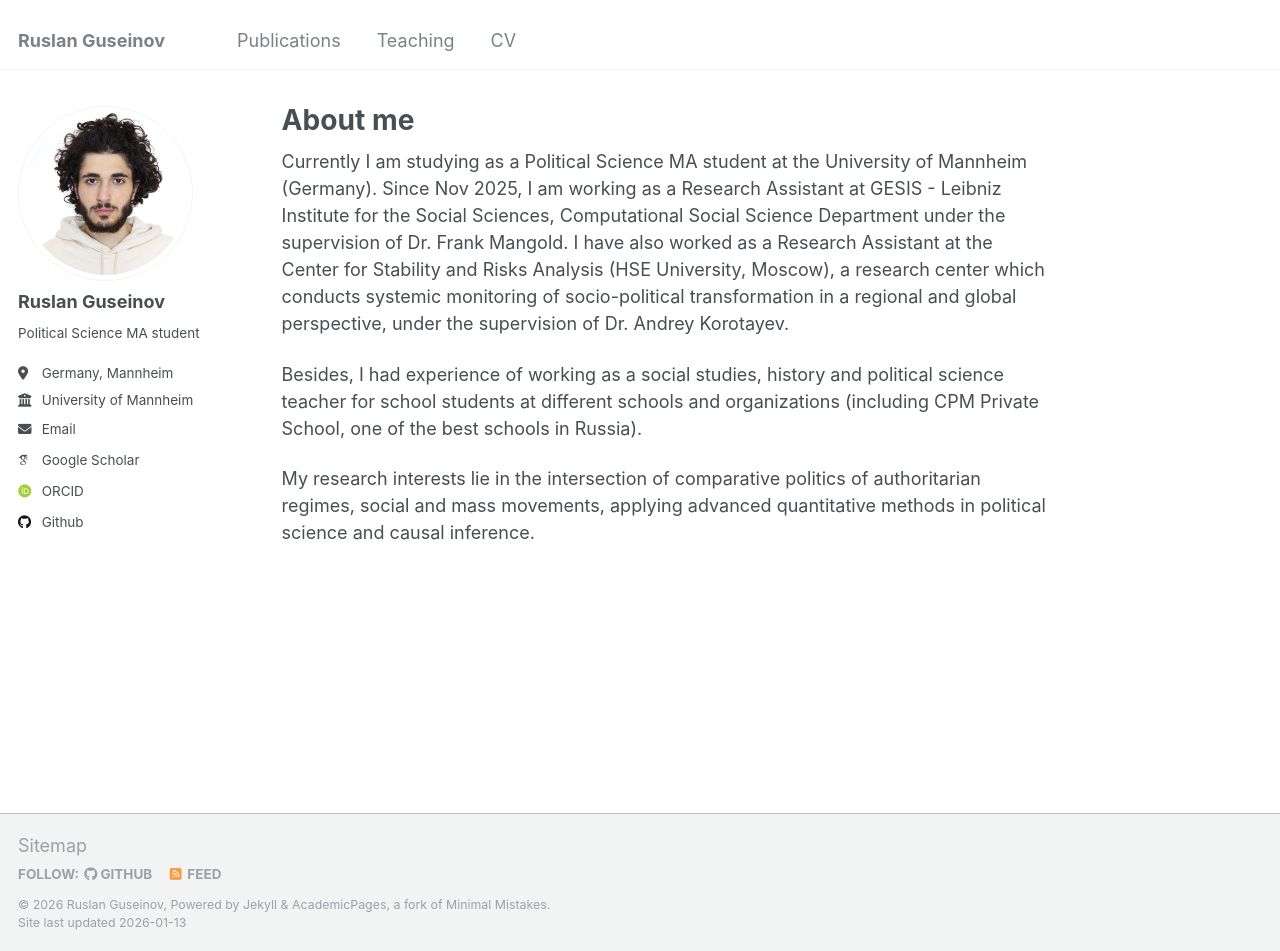
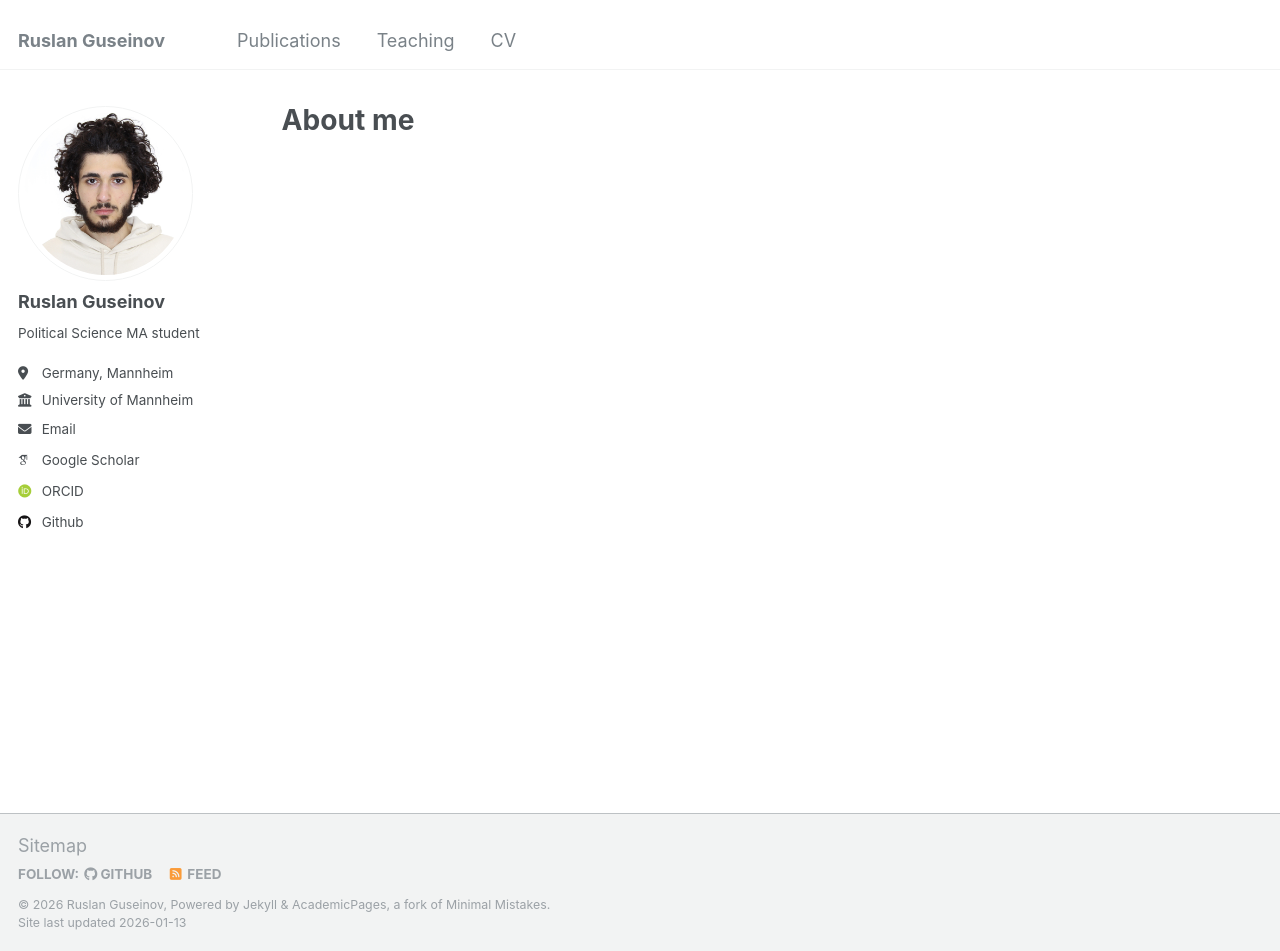
Before and after one commit to rguseinov/rguseinov.github.io, a Jekyll site: the page built from _pages/about.md, in a window 1280 px wide and 951 px high. Built offline with Jekyll 4.4.1, drawn with Linux system fonts in a browser that asks for light colours; some web fonts are replaced.

Commit message:
Update about.md

```diff
--- a/_pages/about.md
+++ b/_pages/about.md
@@ -6,9 +6,3 @@ redirect_from:
   - /about/
   - /about.html
 ---
-
-Currently I am studying as a Political Science MA student at the University of Mannheim (Germany). Since Nov 2025, I am working as a Research Assistant at GESIS - Leibniz Institute for the Social Sciences, Computational Social Science Department under the supervision of Dr. Frank Mangold. I have also worked as a Research Assistant at the Center for Stability and Risks Analysis (HSE University, Moscow), a research center which conducts systemic monitoring of socio-political transformation in a regional and global perspective, under the supervision of Dr. Andrey Korotayev.
-
-Besides, I had experience of working as a social studies, history and political science teacher for school students at different schools and organizations (including CPM Private School, one of the best schools in Russia).
-
-My research interests lie in the intersection of comparative politics of authoritarian regimes, social and mass movements, applying advanced quantitative methods in political science and causal inference.
```
